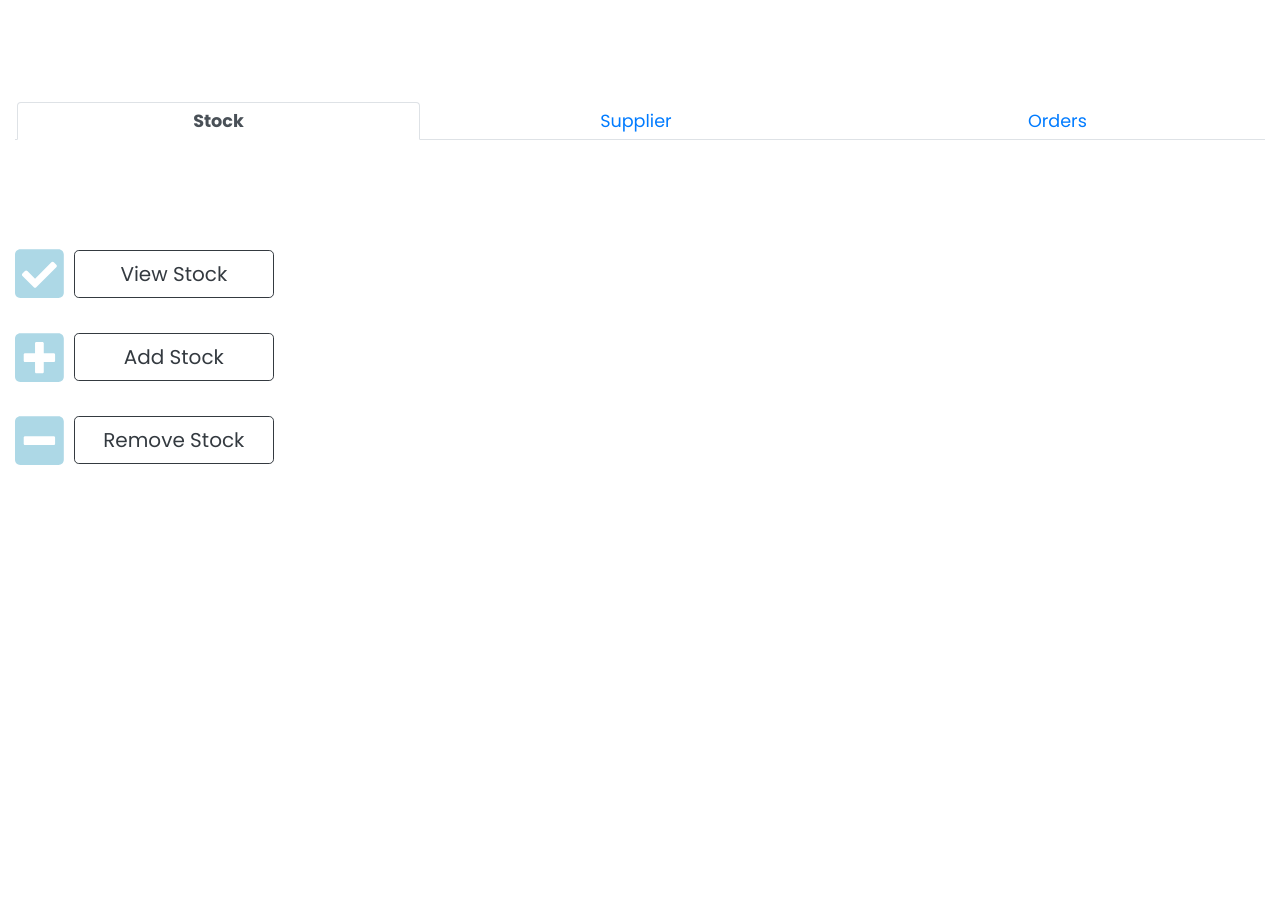
After one commit to Xtreamfreaks/pharmacy-web-project, a PHP site: page /staff.php in a window 1280 px wide. The commit adds this page. Run offline with PHP 8.4, Linux system fonts and the light colour scheme; some libraries are stand-ins or nearby versions.

Commit message:
Add existing file

```diff
--- a/checkout.php
+++ b/checkout.php
@@ -76,6 +76,8 @@ if (isset($_SESSION['curr_id'])) {
     </div>
 
 
+
+
   </div>
 
 </body>
--- a/includes/dbh.inc.php
+++ b/includes/dbh.inc.php
@@ -7,3 +7,7 @@ $dbPassword = "";
 $dbName = "mydb1";
 
 $conn = mysqli_connect($dbServername, $dbUsername, $dbPassword, $dbName);
+
+if (!$conn) {
+    die("Connection failed: " . mysqli_connect_error());
+}
--- /dev/null
+++ b/staff.php
@@ -0,0 +1,72 @@
+<!DOCTYPE html>
+<html lang="en">
+<head>
+<meta charset="UTF-8">
+<meta http-equiv="X-UA-Compatible" content="IE=edge">
+<meta name="viewport" content="width=device-width, initial-scale=1, shrink-to-fit=no">
+<meta http-equiv="x-ua-compatible" content="ie=edge">
+<title>Staff</title>
+<script src="https://use.fontawesome.com/releases/v5.0.8/js/all.js"></script>
+<link rel="stylesheet" type="text/css"  href="css/bootstrap.min.css">
+<link rel="stylesheet" type="text/css" href="css/navfooter.css">
+<style type="text/css">
+
+	.f3{
+		margin-top: 100px;
+	}
+
+	.tab-content{
+		margin-top: 100px;
+	}
+
+	.tab-content button{
+		width: 200px;
+	}
+
+	.fa-check-square , .fa-plus-square, .fa-minus-square{
+		color: lightblue;
+		font-size: 4.2rem;
+		padding-right: 10px;
+	}
+</style>
+</head>
+<body>
+<div class="container-fluid f3">
+	<!-- <ul class="nav nav-tabs nav-fill">
+		<li class="nav-item"><a class="nav-link active">Home</a></li>
+		<li class="nav-item"><a class="nav-link">Menu1</a></li>
+		<li class="nav-item"><a class="nav-link">Menu2</a></li>
+		<li class="nav-item"><a class="nav-link">Menu3</a></li>
+	</ul> -->
+<nav>
+  <div class="nav nav-tabs nav-fill" id="nav-tab" role="tablist">
+    <a class="nav-item nav-link active" id="nav-stock-tab" data-toggle="tab" href="#nav-stock" role="tab" aria-controls="nav-stock" aria-selected="true">Stock</a>
+    <a class="nav-item nav-link" id="nav-profile-tab" data-toggle="tab" href="#nav-supplier" role="tab" aria-controls="nav-supplier" aria-selected="false">Supplier</a>
+    <a class="nav-item nav-link" id="nav-contact-tab" data-toggle="tab" href="#nav-orders" role="tab" aria-controls="nav-orders" aria-selected="false">Orders</a>
+  </div>
+</nav>
+<div class="tab-content" id="nav-tabContent">
+  <div class="tab-pane fade show active" id="nav-stock" role="tabpanel" aria-labelledby="nav-stock-tab">
+
+  <p><i class="fa fa-check-square"></i><button type="submit" name="viewstock" class="btn btn-outline-dark btn-lg">View Stock</button></p>
+
+  <p><i class="fa fa-plus-square"></i><button class="btn btn-outline-dark btn-lg">Add Stock</button></p>
+  <p><i class="fa fa-minus-square"></i><button class="btn btn-outline-dark btn-lg">Remove Stock</button></p>
+
+  </div>
+  <div class="tab-pane fade" id="nav-supplier" role="tabpanel" aria-labelledby="nav-supplier-tab">
+  	<p><i class="fa fa-check-square"></i><button class="btn btn-outline-dark btn-lg">View Supplier</button></p>
+  <p><i class="fa fa-plus-square"></i><button class="btn btn-outline-dark btn-lg">Add Supplier</button></p>
+  <p><i class="fa fa-minus-square"></i><button class="btn btn-outline-dark btn-lg">Remove Supplier</button></p>
+  </div>
+  <div class="tab-pane fade" id="nav-orders" role="tabpanel" aria-labelledby="nav-orders-tab">
+  	<p><i class="fa fa-check-square"></i><button class="btn btn-outline-dark btn-lg">View Orders</button></p>
+</div>
+
+</div>
+
+<script src="js/jquery.slim.min.js"></script>
+<script src="js/popper.min.js"></script>
+<script src="js/bootstrap.min.js"></script>
+</body>
+</html>
```
Also changed, not shown: includes/staff.inc.php (added, +14 -0 lines).
